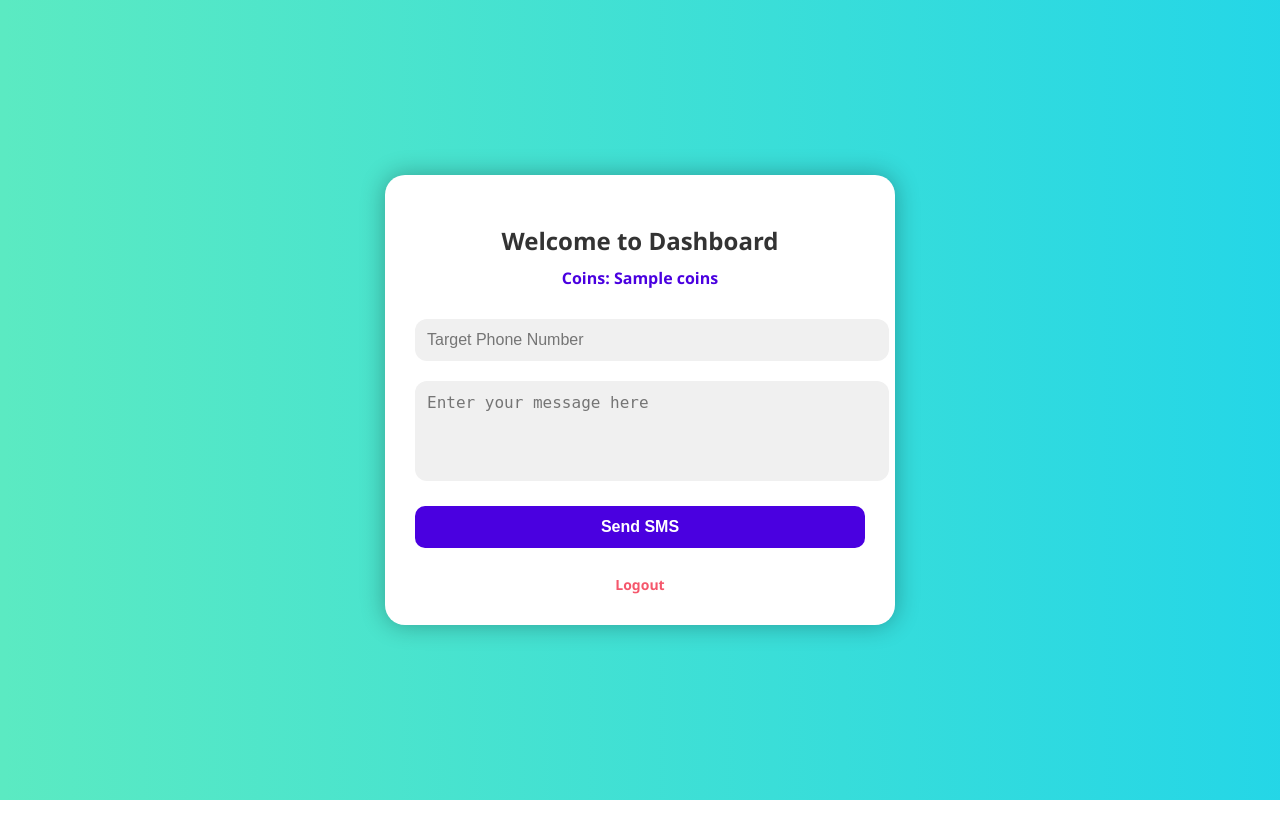
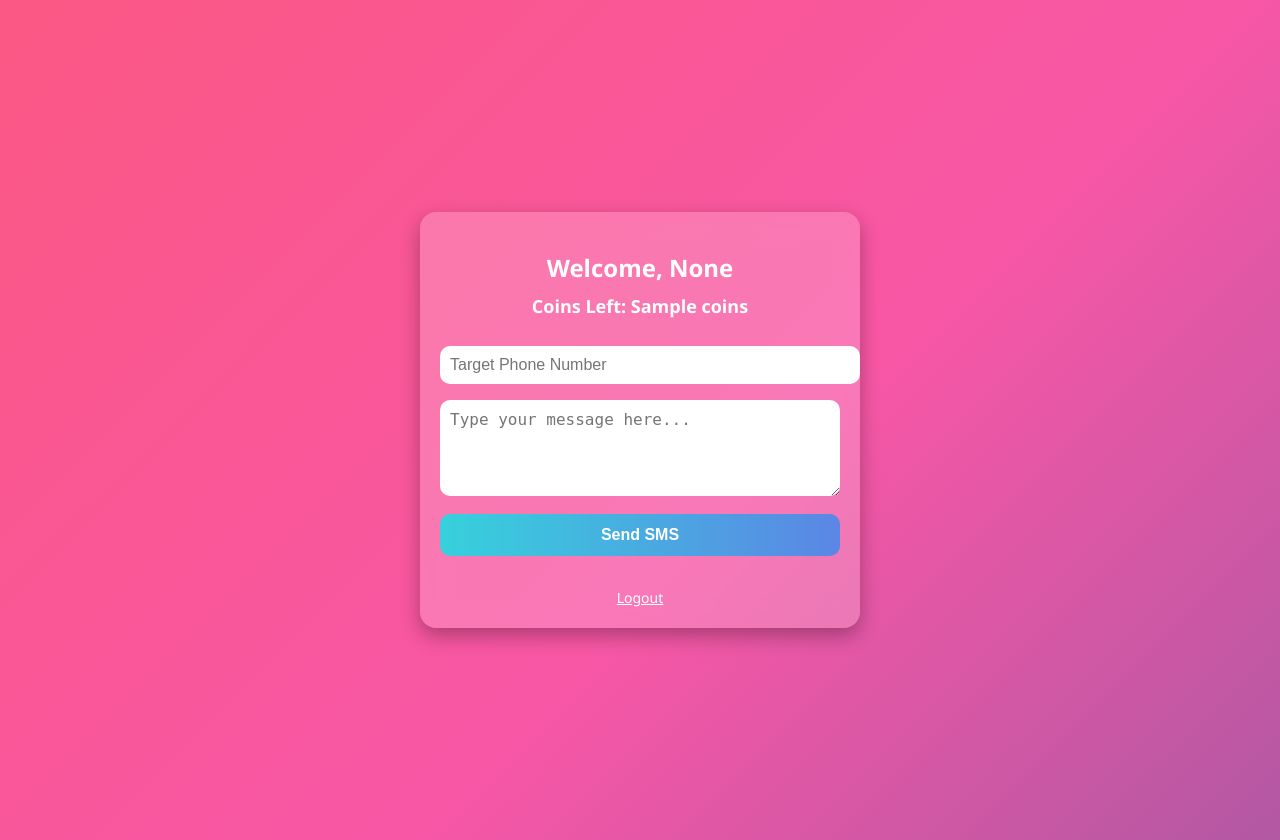
Before and after one commit to abdullahasad491326/SMS_Web_App, a Flask app: template app/templates/dashboard.html in a window 1280 px wide. Before the commit the page ends 800 px from the top, so only its background shows below. Run offline with Flask 3, Linux system fonts and the light colour scheme; the template is opened without the code that fills it: most values are stand-ins (such as "Sample title", 1, 10 or a date in 2020).

Commit message:
Update dashboard.html

```diff
--- a/app/templates/dashboard.html
+++ b/app/templates/dashboard.html
@@ -8,118 +8,120 @@
   <style>
     body {
       margin: 0;
-      padding: 0;
-      background: linear-gradient(270deg, #00c9ff, #92fe9d, #f5576c, #4a00e0);
-      background-size: 800% 800%;
-      animation: gradientBG 12s ease infinite;
-      font-family: 'Segoe UI', Tahoma, Geneva, Verdana, sans-serif;
+      font-family: 'Segoe UI', sans-serif;
+      background: linear-gradient(-45deg, #43cea2, #185a9d, #f857a6, #ff5858);
+      background-size: 400% 400%;
+      animation: gradientFlow 8s ease infinite;
       display: flex;
-      justify-content: center;
+      flex-direction: column;
       align-items: center;
-      min-height: 100vh;
+      padding: 20px;
+      color: white;
     }
 
-    @keyframes gradientBG {
-      0% { background-position: 0% 50%; }
-      50% { background-position: 100% 50%; }
-      100% { background-position: 0% 50%; }
+    @keyframes gradientFlow {
+      0% {background-position: 0% 50%;}
+      50% {background-position: 100% 50%;}
+      100% {background-position: 0% 50%;}
     }
 
-    .dashboard-box {
-      background: white;
-      border-radius: 20px;
-      box-shadow: 0 0 25px rgba(0, 0, 0, 0.3);
-      padding: 30px;
+    .dashboard-container {
+      background: rgba(255, 255, 255, 0.2);
+      backdrop-filter: blur(12px);
+      padding: 20px;
+      border-radius: 16px;
       width: 90%;
-      max-width: 450px;
-      animation: fadeSlide 0.8s ease;
-    }
-
-    @keyframes fadeSlide {
-      from { opacity: 0; transform: translateY(30px); }
-      to { opacity: 1; transform: translateY(0); }
+      max-width: 400px;
+      box-shadow: 0 8px 20px rgba(0,0,0,0.3);
     }
 
     h2 {
-      color: #333;
+      text-align: center;
       margin-bottom: 10px;
-      text-align: center;
+      color: #fff;
     }
 
     .balance {
+      font-weight: bold;
+      margin-bottom: 20px;
       text-align: center;
-      margin-bottom: 20px;
-      font-weight: bold;
-      color: #4a00e0;
+      font-size: 18px;
+      color: #fff;
+    }
+
+    form {
+      display: flex;
+      flex-direction: column;
     }
 
     input, textarea {
-      width: 100%;
-      padding: 12px;
-      margin: 10px 0;
-      border-radius: 12px;
+      padding: 10px;
+      margin: 8px 0;
+      border-radius: 10px;
       border: none;
-      background: #f0f0f0;
       font-size: 16px;
     }
 
     textarea {
-      resize: none;
+      resize: vertical;
     }
 
     button {
-      width: 100%;
+      background: linear-gradient(to right, #36d1dc, #5b86e5);
+      color: white;
       padding: 12px;
-      background: #4a00e0;
-      color: white;
+      border: none;
+      border-radius: 10px;
+      cursor: pointer;
       font-weight: bold;
-      font-size: 16px;
-      border-radius: 10px;
-      border: none;
-      cursor: pointer;
-      transition: 0.3s ease;
+      margin-top: 10px;
+      transition: transform 0.3s;
     }
 
     button:hover {
-      background: #3a00c0;
+      transform: scale(1.05);
     }
 
     .flash {
-      margin-top: 10px;
-      font-weight: bold;
-      color: green;
+      background-color: rgba(0,0,0,0.4);
+      padding: 10px;
+      border-radius: 8px;
+      margin-bottom: 15px;
       text-align: center;
     }
 
     .logout {
+      margin-top: 20px;
       text-align: center;
-      margin-top: 15px;
     }
 
     .logout a {
-      color: #f5576c;
-      text-decoration: none;
-      font-weight: bold;
+      color: #fff;
+      text-decoration: underline;
+      font-size: 14px;
     }
   </style>
 </head>
 <body>
-  <div class="dashboard-box">
-    <h2>Welcome to Dashboard</h2>
-    <div class="balance">Coins: {{ coins }}</div>
+  <div class="dashboard-container">
+    <h2>Welcome, {{ session.get('user') }}</h2>
+    <div class="balance">Coins Left: {{ coins }}</div>
+
     {% with messages = get_flashed_messages() %}
       {% if messages %}
         <div class="flash">{{ messages[0] }}</div>
       {% endif %}
     {% endwith %}
+
     <form method="POST" action="/send_sms">
-      <input type="text" name="target_number" placeholder="Target Phone Number" required />
-      <textarea name="message" rows="4" placeholder="Enter your message here" required></textarea>
+      <input type="text" name="target" placeholder="Target Phone Number" required />
+      <textarea name="message" rows="4" placeholder="Type your message here..." required></textarea>
       <button type="submit">Send SMS</button>
     </form>
+
     <div class="logout">
       <a href="/logout">Logout</a>
     </div>
   </div>
 </body>
-</html>
+  </html>
```
